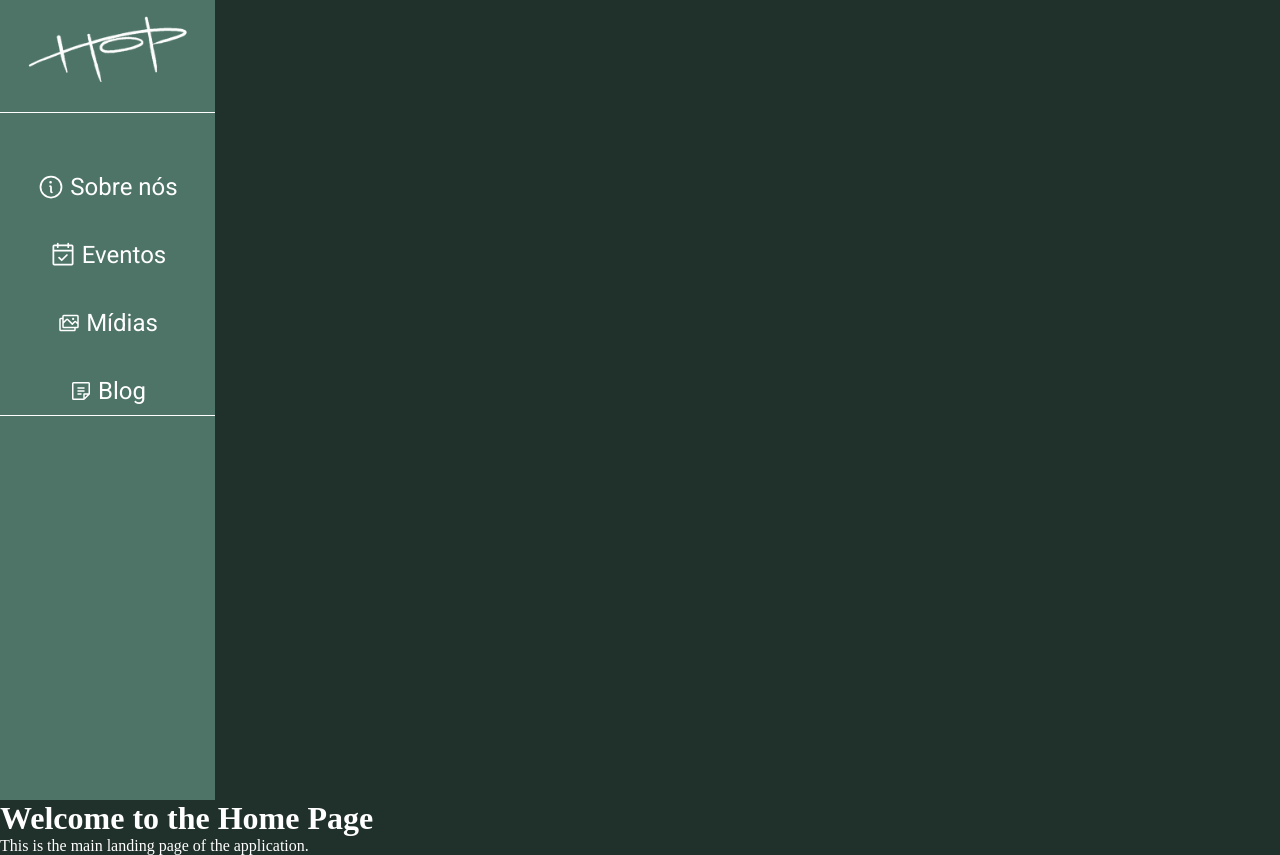
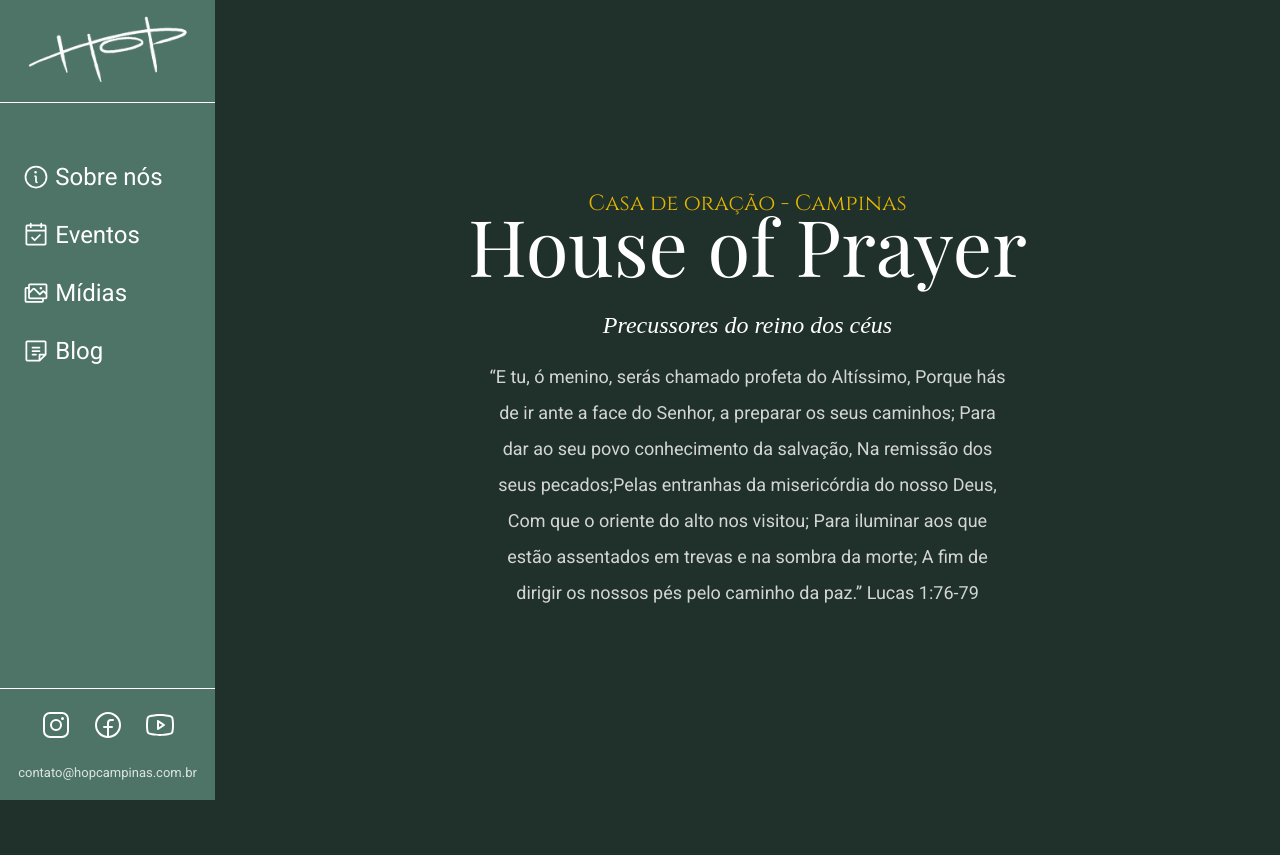
Before and after one commit to Alefe-Lacerda/HopCampinasNextJS, a Next.js app: page / in a window 1280 px wide. After the commit the page ends 800 px from the top, so only its background shows below. Built offline with nearby package versions, Linux system fonts and the light colour scheme.

Commit message:
feat: about-us and improvements on navbar

```diff
--- a/src/app/(app)/layout.tsx
+++ b/src/app/(app)/layout.tsx
@@ -1,5 +1,4 @@
 import Navbar from "../layouts/navbar";
-import Head from "next/head";
 import "../globals.css";
 import { Roboto, Cinzel, Playfair_Display } from "next/font/google";
 
@@ -23,7 +22,7 @@ export default function AppLayout({ children }: { children: React.ReactNode }) {
           className={`${roboto.variable} ${cinzel.variable} ${playfairDisplay.variable}`}
         >
           <Navbar />
-          <main>{children}</main>
+          <main style={{ marginLeft: "215px" }}>{children}</main>
         </body>
       </html>
     </>
--- a/src/app/(app)/page.tsx
+++ b/src/app/(app)/page.tsx
@@ -1,10 +1,7 @@
+import AboutUs from "../sections/about-us/about-us";
+
 const Home = () => {
-  return (
-    <div>
-      <h1>Welcome to the Home Page</h1>
-      <p>This is the main landing page of the application.</p>
-    </div>
-  );
+  return <AboutUs />;
 };
 
 export default Home;
--- a/src/app/layouts/navbar/index.tsx
+++ b/src/app/layouts/navbar/index.tsx
@@ -1,7 +1,15 @@
 "use client";
 import Image from "next/image";
 import style from "./navbar.module.css";
-import { InfoIcon, CalendarCheckIcon, ImagesIcon, NoteIcon } from "@phosphor-icons/react";
+import {
+  InfoIcon,
+  CalendarCheckIcon,
+  ImagesIcon,
+  NoteIcon,
+  InstagramLogoIcon,
+  FacebookLogoIcon,
+  YoutubeLogoIcon,
+} from "@phosphor-icons/react";
 
 const Navbar = () => {
   return (
@@ -16,24 +24,40 @@ const Navbar = () => {
       />
       <div className={style.line} />
       <div className={style.menu}>
-        <a className={style.menuItem}>
+        <a>
           <InfoIcon size={28} />
           <span>Sobre nós</span>
         </a>
-        <a className={style.menuItem}>
+        <a>
           <CalendarCheckIcon size={28} />
           <span>Eventos</span>
         </a>
-        <a className={style.menuItem}>
-          <ImagesIcon size={24} />
+        <a>
+          <ImagesIcon size={28} />
           <span>Mídias</span>
         </a>
-        <a className={style.menuItem}>
-          <NoteIcon size={24} />
+        <a>
+          <NoteIcon size={28} />
           <span>Blog</span>
         </a>
       </div>
-      <div style={{ top: "50px" }} className={style.line} />
+      <div style={{ marginTop: "auto" }} className={style.line} />
+      <div className={style.socialMediaMenu}>
+        <a href="https://www.instagram.com/hopcampinas/" target="_blank" rel="noopener noreferrer">
+          <InstagramLogoIcon size={32} />
+        </a>
+        <a href="https://www.facebook.com/hopcampinas" target="_blank" rel="noopener noreferrer">
+          <FacebookLogoIcon size={32} />
+        </a>
+        <a
+          href="https://www.youtube.com/@hopcampinas2818"
+          target="_blank"
+          rel="noopener noreferrer"
+        >
+          <YoutubeLogoIcon size={32} />
+        </a>
+      </div>
+      <span className={style.email}>contato@hopcampinas.com.br</span>
     </div>
   );
 };
--- a/src/app/layouts/navbar/navbar.module.css
+++ b/src/app/layouts/navbar/navbar.module.css
@@ -4,7 +4,7 @@
   display: flex;
   height: 100vh;
   width: 215px;
-  position: sticky;
+  position: fixed;
   top: 0;
   flex-direction: column;
   align-items: center;
@@ -14,7 +14,6 @@
   width: 100%;
   height: 1px;
   background-color: #ffffff;
-  margin-top: 10px;
 }
 
 .menu {
@@ -22,11 +21,12 @@
   display: flex;
   flex-direction: column;
   margin-top: 60px;
-  align-items: center;
-  gap: 40px;
+  align-items: self-start;
+  gap: 30px;
+  margin-right: 30px;
 }
 
-.menuItem {
+.menu a {
   display: flex;
   flex-direction: row;
   align-items: center;
@@ -34,6 +34,32 @@
   cursor: pointer;
 }
 
-.menuItem span {
+.menu a:hover {
+  transition: linear 0.4s;
+  color: #4e7468;
+  border-radius: 20px;
+  background-color: #f6f2ce;
+  padding: 7px;
+}
+
+.menu a span {
   font-size: 24px
 }
+
+.socialMediaMenu {
+  display: flex;
+  flex-direction: row;
+  gap: 20px;
+  margin-top: 20px;
+  margin-bottom: 20px;
+}
+
+.socialMediaMenu a{
+  color: #ffffff;
+}
+
+.email {
+  margin-bottom: 20px;
+  font-size: 13px;
+  opacity: 0.8;
+}
--- /dev/null
+++ b/src/app/sections/about-us/about-us.module.css
@@ -0,0 +1,38 @@
+.container {
+  display: flex;
+  flex-direction: column;
+  justify-content: center;
+  align-items: center;
+  height: 100vh;
+}
+
+.container span {
+  font-size: 22px;
+  font-family: var(--font-cinzel);
+  color: #E4B600;
+  letter-spacing: 42%;
+}
+
+.container h1 {
+  font-size: 78px;
+  font-weight: 500;
+  font-family: var(--font-playfair-display);
+  margin-top: -25px;
+}
+
+.subtitle {
+  font-size: 24px;
+  font-style: italic;
+  margin-top: 15px;
+}
+
+.description {
+  font-size: 18px;
+  font-family: var(--font-roboto);
+  width: 525px;
+  text-align: center;
+  letter-spacing: 10%;
+  opacity: 0.8;
+  line-height: 200%;
+  margin-top: 20px;
+}
--- /dev/null
+++ b/src/app/sections/about-us/about-us.tsx
@@ -0,0 +1,20 @@
+import styles from "./about-us.module.css";
+
+const AboutUs = () => {
+  return (
+    <div className={styles.container}>
+      <span>Casa de oração - Campinas</span>
+      <h1>House of Prayer</h1>
+      <p className={styles.subtitle}>Precussores do reino dos céus</p>
+      <p className={styles.description}>
+        “E tu, ó menino, serás chamado profeta do Altíssimo, Porque hás de ir ante a face do Senhor,
+        a preparar os seus caminhos; Para dar ao seu povo conhecimento da salvação, Na remissão dos
+        seus pecados;Pelas entranhas da misericórdia do nosso Deus, Com que o oriente do alto nos
+        visitou; Para iluminar aos que estão assentados em trevas e na sombra da morte; A fim de
+        dirigir os nossos pés pelo caminho da paz.” Lucas 1:76-79
+      </p>
+    </div>
+  );
+};
+
+export default AboutUs;
```
Also changed, not shown: 1 other file (tests, documents, lock files or other folders).
